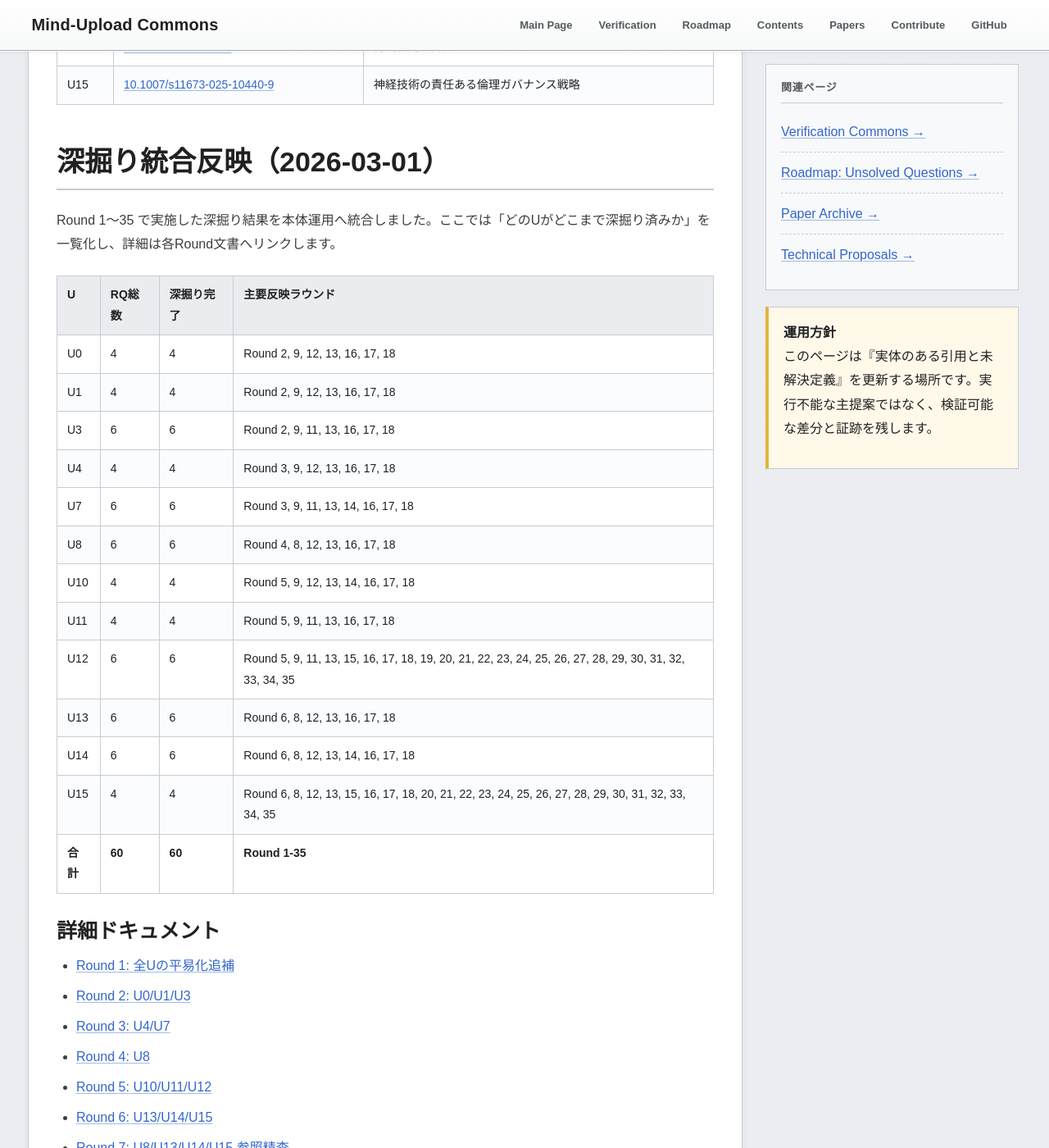
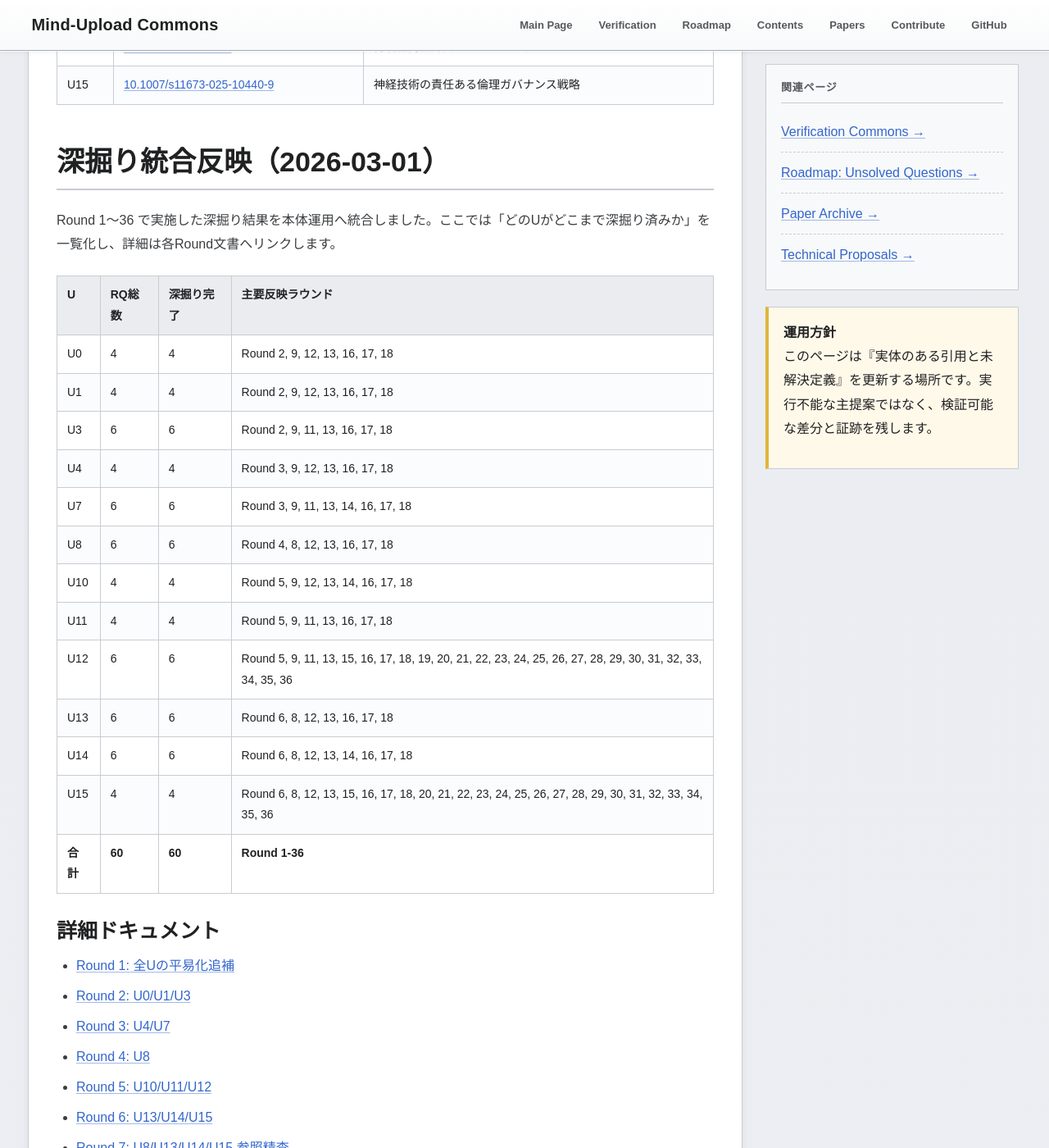
Before and after one commit to yasufumi-nakata/eegflow, a Jekyll site: the page built from research_harvest_50.md, in a window 1280 px wide and 1400 px high, scrolled down 6243 px. Shown: the whole window at 82% size. Built offline with Jekyll 4.4.1, drawn with Linux system fonts in a browser that asks for light colours; some of the changed text lies outside the part shown.

Commit message:
Add Round 36 cross-source evidence map and escalation rules

```diff
--- a/research_harvest_50.md
+++ b/research_harvest_50.md
@@ -156,7 +156,7 @@
 <section class="section" id="deepening-integration-20260301">
 <h2 class="section-title">深掘り統合反映（2026-03-01）</h2>
 <p>
-Round 1〜35 で実施した深掘り結果を本体運用へ統合しました。ここでは「どのUがどこまで深掘り済みか」を一覧化し、詳細は各Round文書へリンクします。
+Round 1〜36 で実施した深掘り結果を本体運用へ統合しました。ここでは「どのUがどこまで深掘り済みか」を一覧化し、詳細は各Round文書へリンクします。
 </p>
 <table class="data-table">
 <thead><tr><th>U</th><th>RQ総数</th><th>深掘り完了</th><th>主要反映ラウンド</th></tr></thead><tbody>
@@ -168,11 +168,11 @@
 <tr><td>U8</td><td>6</td><td>6</td><td>Round 4, 8, 12, 13, 16, 17, 18</td></tr>
 <tr><td>U10</td><td>4</td><td>4</td><td>Round 5, 9, 12, 13, 14, 16, 17, 18</td></tr>
 <tr><td>U11</td><td>4</td><td>4</td><td>Round 5, 9, 11, 13, 16, 17, 18</td></tr>
-<tr><td>U12</td><td>6</td><td>6</td><td>Round 5, 9, 11, 13, 15, 16, 17, 18, 19, 20, 21, 22, 23, 24, 25, 26, 27, 28, 29, 30, 31, 32, 33, 34, 35</td></tr>
+<tr><td>U12</td><td>6</td><td>6</td><td>Round 5, 9, 11, 13, 15, 16, 17, 18, 19, 20, 21, 22, 23, 24, 25, 26, 27, 28, 29, 30, 31, 32, 33, 34, 35, 36</td></tr>
 <tr><td>U13</td><td>6</td><td>6</td><td>Round 6, 8, 12, 13, 16, 17, 18</td></tr>
 <tr><td>U14</td><td>6</td><td>6</td><td>Round 6, 8, 12, 13, 14, 16, 17, 18</td></tr>
-<tr><td>U15</td><td>4</td><td>4</td><td>Round 6, 8, 12, 13, 15, 16, 17, 18, 20, 21, 22, 23, 24, 25, 26, 27, 28, 29, 30, 31, 32, 33, 34, 35</td></tr>
-<tr><td><strong>合計</strong></td><td><strong>60</strong></td><td><strong>60</strong></td><td><strong>Round 1-35</strong></td></tr>
+<tr><td>U15</td><td>4</td><td>4</td><td>Round 6, 8, 12, 13, 15, 16, 17, 18, 20, 21, 22, 23, 24, 25, 26, 27, 28, 29, 30, 31, 32, 33, 34, 35, 36</td></tr>
+<tr><td><strong>合計</strong></td><td><strong>60</strong></td><td><strong>60</strong></td><td><strong>Round 1-36</strong></td></tr>
 </tbody></table>
 
 <h3>詳細ドキュメント</h3>
@@ -212,6 +212,7 @@
 <li><a href="research_deepening_round33_2026-03-01.html">Round 33: 再監視バッチ計画と再検証受入基準の固定</a></li>
 <li><a href="research_deepening_round34_2026-03-01.html">Round 34: 平易要約テンプレートと差分レジャー仕様の固定</a></li>
 <li><a href="research_deepening_round35_2026-03-01.html">Round 35: 判定理由一貫性チェック表と最終報告テンプレートの固定</a></li>
+<li><a href="research_deepening_round36_2026-03-01.html">Round 36: 複数ソース照合マップとエスカレーション規則の固定</a></li>
 </ul>
 
 <h3>整合性監査（証跡）</h3>
@@ -421,6 +422,12 @@
 Round 35 の判定理由一貫性チェック表と最終報告テンプレートの固定は
 <a href="automation/rq_regulation_reason_consistency_check_round35_2026-03-01.csv" target="_blank">rq_regulation_reason_consistency_check_round35_2026-03-01.csv</a>（問い別判定理由一貫性チェック表）と
 <a href="automation/rq_regulation_final_report_template_round35_2026-03-01.csv" target="_blank">rq_regulation_final_report_template_round35_2026-03-01.csv</a>（問い別最終報告テンプレート）
+に記録しています。
+</p>
+<p class="small">
+Round 36 の複数ソース照合マップとエスカレーション規則の固定は
+<a href="automation/rq_regulation_cross_source_evidence_map_round36_2026-03-01.csv" target="_blank">rq_regulation_cross_source_evidence_map_round36_2026-03-01.csv</a>（問い別複数ソース照合マップ）と
+<a href="automation/rq_regulation_escalation_trigger_rules_round36_2026-03-01.csv" target="_blank">rq_regulation_escalation_trigger_rules_round36_2026-03-01.csv</a>（問い別エスカレーション規則）
 に記録しています。
 </p>
 </section>
```
Also changed, not shown: automation/rq_regulation_cross_source_evidence_map_round36_2026-03-01.csv (added, +11 -0 lines), automation/rq_regulation_escalation_trigger_rules_round36_2026-03-01.csv (added, +11 -0 lines), research_deepening_continue_guide_2026-03-01.md (+6 -2 lines), research_deepening_round36_2026-03-01.md (added, +64 -0 lines).
